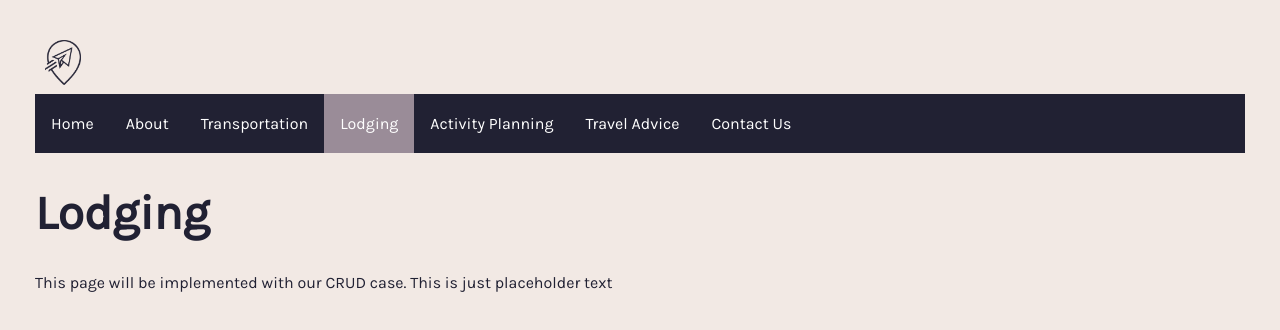
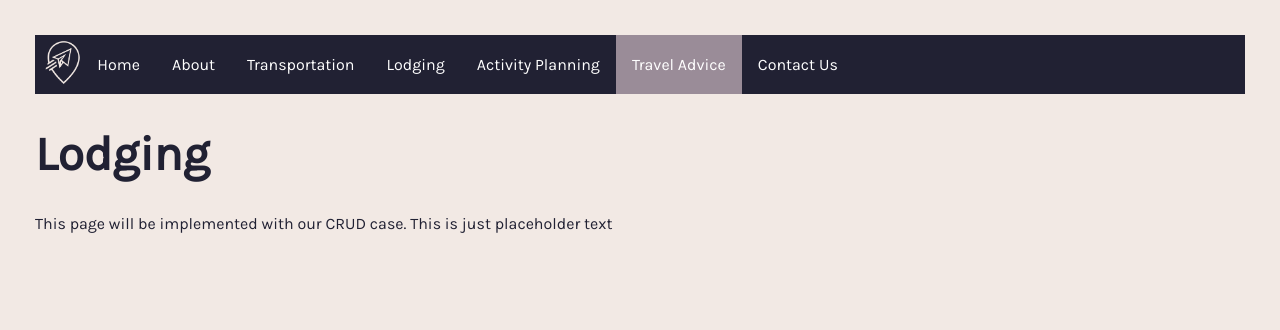
Before and after one commit to noellefajt/ist256TravelProject, a website: page public/lodging.html in a window 1280 px wide. Drawn offline with Linux system fonts and the light colour scheme.

Commit message:
fixed navs

```diff
--- a/public/lodging.html
+++ b/public/lodging.html
@@ -16,15 +16,15 @@
 
     <body>
         <div id="nav">
-            <img class="logo" src="images/smallLogo.png" alt="Travelscape Logo" style="max-height:45px;width:auto;position:static">
             <!--Adapted from: https://www.w3schools.com/css/tryit.asp?filename=trycss_navbar_horizontal_black_active Retrieved: 3/29/2020-->
             <ul>
+                <li><img class="logo" src="images/whiteLogo.png" alt="Travelscape Logo" style="max-height:45px;width:auto;position:static"></li>
                 <li><a href="index.html">Home</a></li>
                 <li><a href="about.html">About</a></li>
                 <li><a href="transportation.html">Transportation</a></li>
-                <li><a class="active" href="lodging.html">Lodging</a></li>
+                <li><a href="lodging.html">Lodging</a></li>
                 <li><a href="activity.html">Activity Planning</a></li>
-                <li><a href="tips.html">Travel Advice</a></li>
+                <li><a class="active" href="tips.html">Travel Advice</a></li>
                 <li><a href="contact.html">Contact Us</a></li>
               </ul>
         </div>
```
Also changed, not shown: public/activity.html (+3 -3 lines), public/transportation.html (+4 -9 lines).
